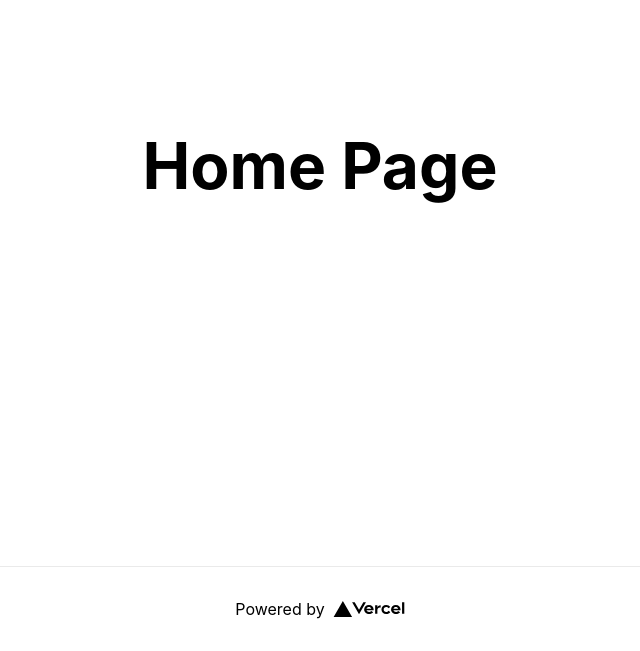
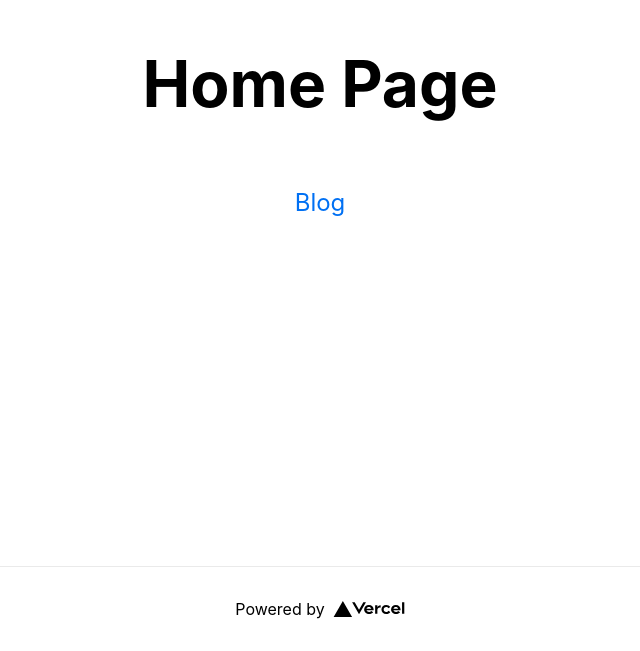
Before and after one commit to TahereGmi/technical-blog, a Next.js app: page / in a window 1280 px wide. Shown: the part 234-885 px from the top of the page, without its empty margins (320-960 px from the left). Built offline with nearby package versions, Linux system fonts and the light colour scheme.

Commit message:
Add the two pages

```diff
--- a/pages/index.tsx
+++ b/pages/index.tsx
@@ -1,5 +1,6 @@
 import Head from 'next/head'
 import Image from 'next/image'
+import Link from 'next/link'
 import styles from '../styles/Home.module.css'
 
 export default function Home() {
@@ -15,6 +16,14 @@ export default function Home() {
         <h1 className={styles.title}>
           Home Page
         </h1>
+
+        <p className={styles.description}>
+          <Link
+            href='/blog'
+            className={styles.linkTitle}>
+            Blog
+          </Link>
+        </p>
       </main>
 
       <footer className={styles.footer}>
--- a/styles/Home.module.css
+++ b/styles/Home.module.css
@@ -28,7 +28,7 @@
   flex-grow: 1;
 }
 
-.title a {
+.linkTitle {
   color: #0070f3;
   text-decoration: none;
 }
```
